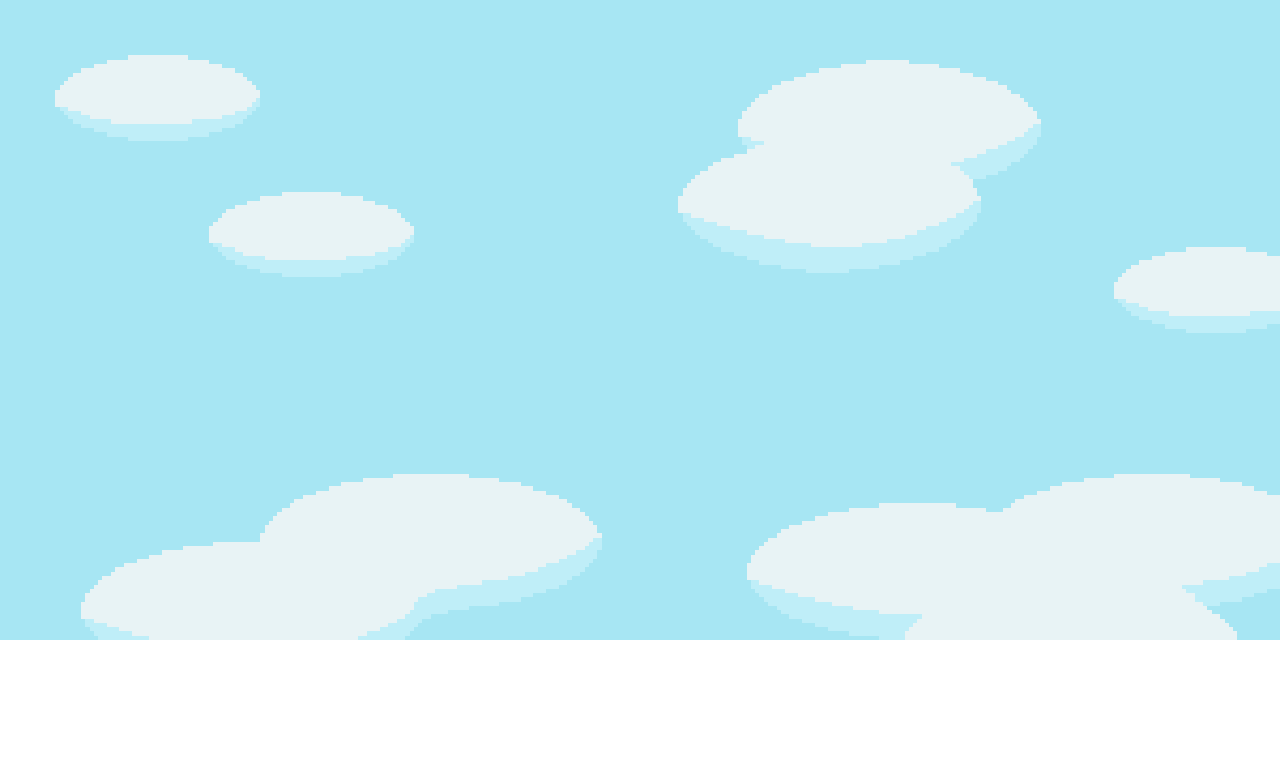
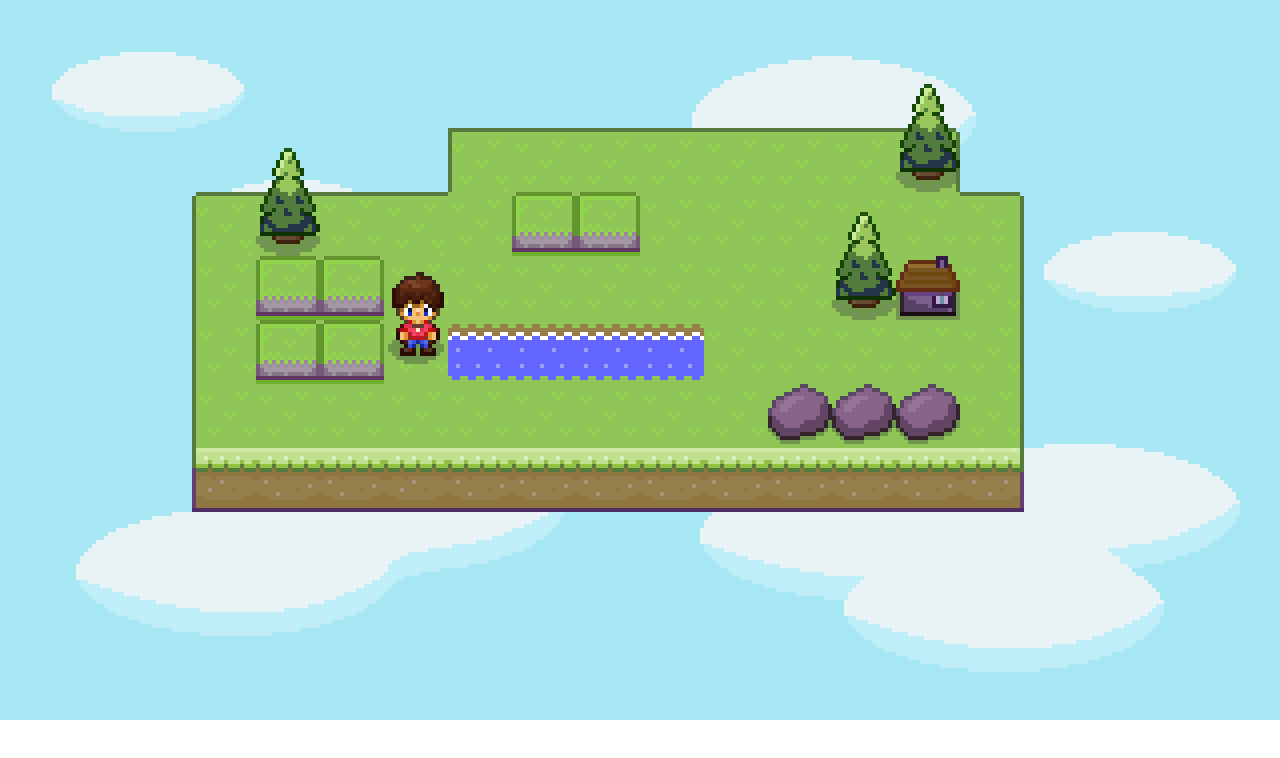
Before and after one commit to Bakhriev/2d_rpg, a website built with Vite: page index.html in a window 1280 px wide. Built offline with nearby package versions, Linux system fonts and the light colour scheme; files whose address does not match are found by name.

Commit message:
create gameloop

```diff
--- a/index.html
+++ b/index.html
@@ -7,7 +7,7 @@
 		<title>Vite App</title>
 	</head>
 	<body>
-		<canvas class="game-canvas"></canvas>
+		<canvas class="game-canvas" width="320" height="180"></canvas>
 		<script type="module" src="/main.js"></script>
 	</body>
 </html>
--- a/main.js
+++ b/main.js
@@ -1,14 +1,51 @@
+import { GameLoop } from "./src/gameLoop";
 import { resources } from "./src/resources";
+import { Sprite } from "./src/sprite";
+import { Vector2 } from "./src/vector2";
 
 const canvas = document.querySelector(".game-canvas");
 const ctx = canvas.getContext("2d");
 
-const draw = () => {
-	const sky = resources.images.sky;
-	if (sky.isLoaded) {
-		ctx.drawImage(sky.image, 0, 0);
-	}
-	requestAnimationFrame(draw);
+const skySprite = new Sprite({
+	resource: resources.images.sky,
+	frameSize: new Vector2(320, 180)
+});
+
+const groundSprite = new Sprite({
+	resource: resources.images.ground,
+	frameSize: new Vector2(320, 180)
+});
+
+const shadowSprite = new Sprite({
+	resource: resources.images.shadow,
+	frameSize: new Vector2(32, 32)
+});
+
+const heroSprite = new Sprite({
+	resource: resources.images.hero,
+	frameSize: new Vector2(32, 32),
+	hFrames: 3,
+	vFrames: 8,
+	frame: 1
+});
+
+const heroPos = new Vector2(16 * 6, 16 * 5);
+
+const update = () => {
+	// Updating entities in the game
 };
 
-requestAnimationFrame(draw);
+const draw = () => {
+	skySprite.drawImage(ctx, 0, 0);
+	groundSprite.drawImage(ctx, 0, 0);
+
+	const heroOffset = new Vector2(-8, -21);
+	const heroPosX = heroPos.x + heroOffset.x;
+	const heroPosY = heroPos.y + heroOffset.y;
+
+	shadowSprite.drawImage(ctx, heroPosX, heroPosY);
+	heroSprite.drawImage(ctx, heroPosX, heroPosY);
+};
+
+const gameLoop = new GameLoop(update, draw);
+gameLoop.start();
--- /dev/null
+++ b/src/gameLoop.js
@@ -0,0 +1,49 @@
+export class GameLoop {
+	constructor(update, render) {
+		this.lastFrameTime = 0;
+		this.accumulatedTime = 0;
+		this.timeStep = 1000 / 60; // 60 frames per second
+
+		this.update = update;
+		this.render = render;
+
+		this.rafId = null;
+		this.isRunning = false;
+	}
+
+	mainLoop = timeStamp => {
+		if (!this.isRunning) return;
+
+		let deltaTime = timeStamp - this.lastFrameTime;
+		this.lastFrameTime = timeStamp;
+
+		// Accumulate all the time since the last frame
+		this.accumulatedTime += deltaTime;
+
+		// Fixed time step updates
+		// If there's enough accumulated time to run one or more fixed updates...
+		while (this.accumulatedTime >= this.timeStep) {
+			this.update(this.timeStep); // Here, we pass the fixed time step
+			this.accumulatedTime -= this.timeStep;
+		}
+
+		// Render
+		this.render();
+
+		this.rafId = requestAnimationFrame(this.mainLoop);
+	};
+
+	start() {
+		if (!this.isRunning) {
+			this.isRunning = true;
+			this.rafId = requestAnimationFrame(this.mainLoop);
+		}
+	}
+
+	stop() {
+		if (this.rafId) {
+			cancelAnimationFrame(this.rafId);
+		}
+		this.isRunning = false;
+	}
+}
--- a/src/resources.js
+++ b/src/resources.js
@@ -4,7 +4,7 @@ class Resources {
 		this.toLoad = {
 			sky: "/sprites/sky.png",
 			ground: "/sprites/ground.png",
-			hero: "/sprites/hero.png",
+			hero: "/sprites/hero-sheet.png",
 			shadow: "/sprites/shadow.png"
 		};
 
--- /dev/null
+++ b/src/sprite.js
@@ -0,0 +1,64 @@
+import { Vector2 } from "./vector2";
+
+export class Sprite {
+	constructor({
+		resource, // image we want to draw
+		frameSize, // size of the crop of the image
+		hFrames, // how the sprite arranged horizontally
+		vFrames, // how the sprite arranged vertically
+		frame, // which frame we want to show
+		scale, // how large to draw this image
+		position // where to draw it (top left corner)
+	}) {
+		this.resource = resource;
+		this.frameSize = frameSize ?? new Vector2(16, 16);
+		this.hFrames = hFrames ?? 1;
+		this.vFrames = vFrames ?? 1;
+		this.frame = frame ?? 0;
+		this.frameMap = new Map();
+		this.scale = scale ?? 1;
+		this.position = position ?? new Vector2(0, 0);
+		this.buildFrameMap();
+	}
+
+	buildFrameMap() {
+		let frameCount = 0;
+		for (let v = 0; v < this.vFrames; v++) {
+			for (let h = 0; h < this.hFrames; h++) {
+				this.frameMap.set(
+					frameCount,
+					new Vector2(this.frameSize.x * h, this.frameSize.y * v)
+				);
+				frameCount++;
+			}
+		}
+	}
+
+	drawImage(ctx, x, y) {
+		if (!this.resource.isLoaded) return;
+
+		// Find the correct sprite sheet frame to use
+		let frameCoordX = 0;
+		let frameCoordY = 0;
+		const frame = this.frameMap.get(this.frame);
+		if (frame) {
+			frameCoordX = frame.x;
+			frameCoordY = frame.y;
+		}
+
+		const frameSizeX = this.frameSize.x;
+		const frameSizeY = this.frameSize.y;
+
+		ctx.drawImage(
+			this.resource.image,
+			frameCoordX,
+			frameCoordY, // Top Y corner of frame
+			frameSizeX, // How much to crop from the sprite sheet (X)
+			frameSizeY, // How much to crop from the sprite sheet (Y)
+			x, // Where to place this on canvas tag X (0)
+			y, // Where to place this on canvas tag Y (0)
+			frameSizeX * this.scale, // How large to scale it (X)
+			frameSizeY * this.scale // How large to scale it (Y)
+		);
+	}
+}
--- /dev/null
+++ b/src/vector2.js
@@ -0,0 +1,6 @@
+export class Vector2 {
+	constructor(x = 0, y = 0) {
+		this.x = x;
+		this.y = y;
+	}
+}
```
Also changed, not shown: src/input.js (added, +12 -0 lines).
